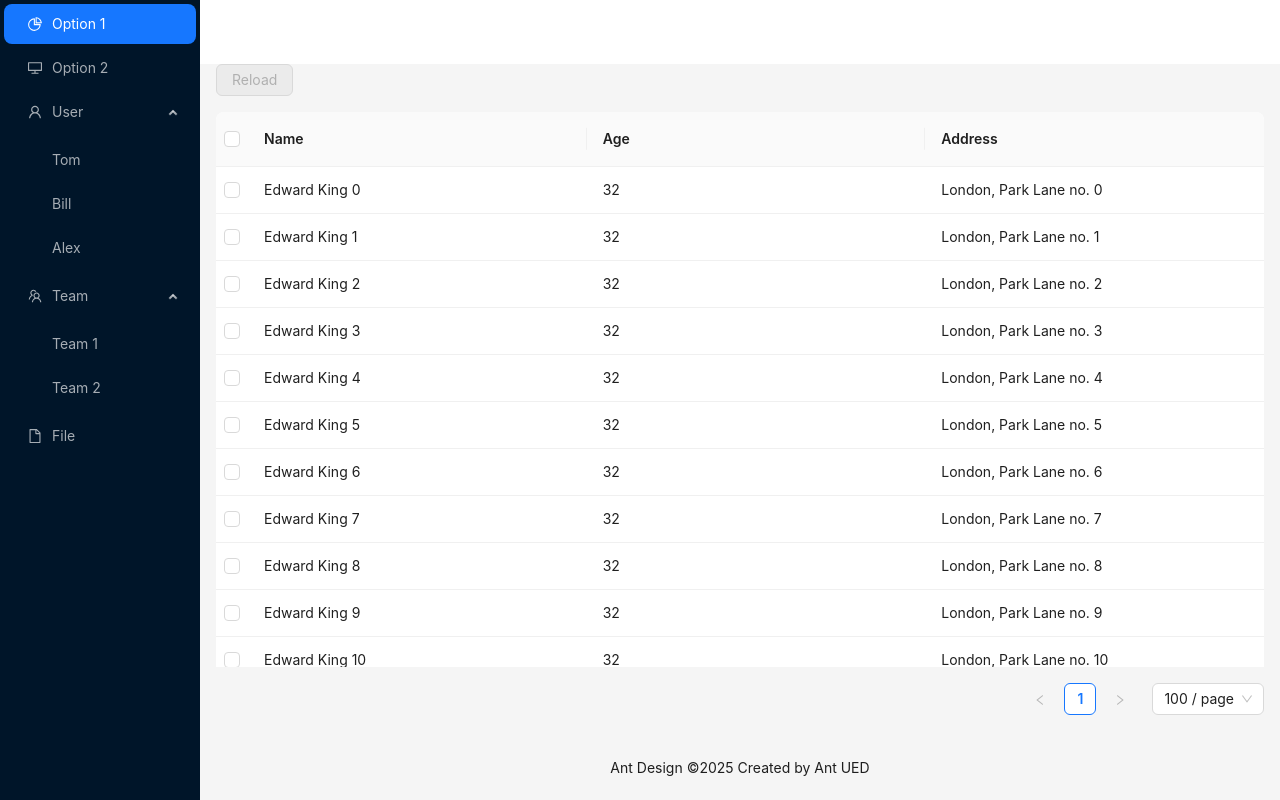
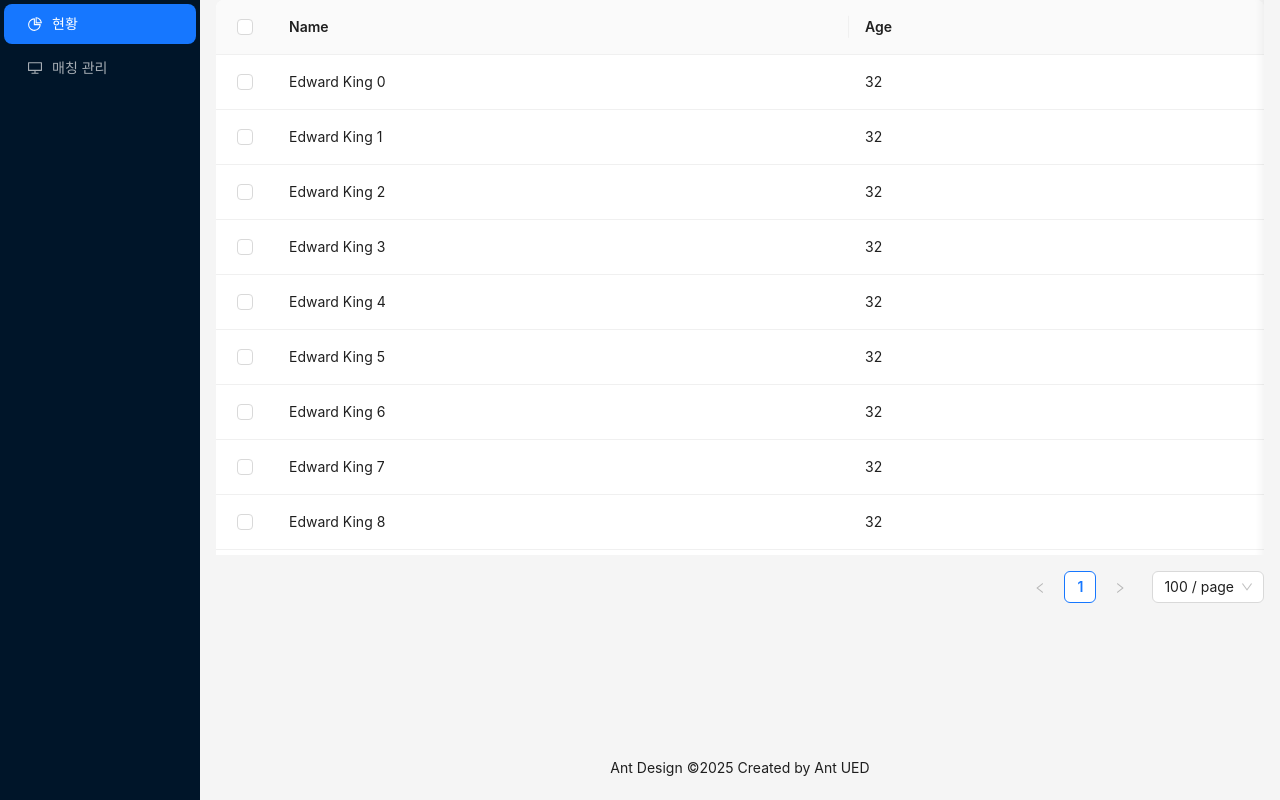
Before and after one commit to dbswnstn/thisrealadmin, a Next.js app: page / in a window 1280 px wide. Built offline with nearby package versions, Linux system fonts and the light colour scheme; what @ant-design/nextjs-registry would draw is missing.

Commit message:
어드민 개발

```diff
--- a/src/app/layout.tsx
+++ b/src/app/layout.tsx
@@ -33,8 +33,6 @@ export default function RootLayout({
 
   return (
     <html lang="en">
-
-
       <body className={`${geistSans.variable} ${geistMono.variable}`}   >
         <AntdRegistry>
           <LayoutWrapper>
--- a/src/app/page.tsx
+++ b/src/app/page.tsx
@@ -30,9 +30,9 @@ interface DataType {
 }
 
 const columns: TableColumnsType<DataType> = [
-  { title: 'Name', dataIndex: 'name' },
-  { title: 'Age', dataIndex: 'age' },
-  { title: 'Address', dataIndex: 'address' },
+  { title: 'Name', dataIndex: 'name' , width: '20%'},
+  { title: 'Age', dataIndex: 'age', width: '20%'},
+  { title: 'Address', dataIndex: 'address',width:'10%' },
 ];
 
 const dataSource = Array.from<DataType>({ length: 46 }).map<DataType>((_, i) => ({
@@ -75,6 +75,7 @@ export default function Home() {
   const rowSelection: TableRowSelection<DataType> = {
     selectedRowKeys,
     onChange: onSelectChange,
+    columnWidth: 30,
   };
 
   const [pagination, setPagination] = useState({
@@ -92,15 +93,18 @@ export default function Home() {
   return (
 
     <Flex gap="middle" vertical>
+      {/*
       <Flex align="center" gap="middle">
         <Button type="primary" onClick={start} disabled={!hasSelected} loading={loading}>
           Reload
         </Button>
         {hasSelected ? `Selected ${selectedRowKeys.length} items` : null}
       </Flex>
+      */}
       <Table<DataType>
           rowClassName={() => 'custom-row'}
-        scroll={{ y: 500 }}
+          virtual
+          scroll={{ y: 500, x: 1500}}
           rowSelection={rowSelection}
           columns={columns}
           dataSource={dataSource}
@@ -114,7 +118,6 @@ export default function Home() {
             defaultPageSize: 100
           }}
           onChange={handleTableChange}
-
         />
     </Flex>
   );
--- a/src/component/LayoutWrapper.tsx
+++ b/src/component/LayoutWrapper.tsx
@@ -10,16 +10,21 @@ import {
   TeamOutlined,
   FileOutlined,
 } from '@ant-design/icons';
-
-
+import { useRouter, usePathname } from 'next/navigation';
 
 export default function LayoutWrapper({ children }: { children: React.ReactNode }) {
 
   // const [collapsed, setCollapsed] = useState(false);
 
+  const router = useRouter();
+  const pathname = usePathname();
+
+  console.log("pathnamepathname", pathname)
+
   const items = [
-    { key: '1', icon: <PieChartOutlined />, label: 'Option 1' },
-    { key: '2', icon: <DesktopOutlined />, label: 'Option 2' },
+    { key: '/', icon: <PieChartOutlined />, label: '현황' },
+    { key: '/match', icon: <DesktopOutlined />, label: '매칭 관리' },
+       /*                                                                                                                                                                                                                                                                       ede
     {
       key: 'sub1',
       icon: <UserOutlined />,
@@ -31,6 +36,7 @@ export default function LayoutWrapper({ children }: { children: React.ReactNode
         { key: '5', label: 'Alex' },
       ],
     },
+
     {
       key: 'sub2',
       icon: <TeamOutlined />,
@@ -41,7 +47,12 @@ export default function LayoutWrapper({ children }: { children: React.ReactNode
       ],
     },
     { key: '9', icon: <FileOutlined />, label: 'File' },
+     */
   ];
+
+  const handleMenuClick = (e: { key: string }) => {
+    router.push(e.key); // 클릭한 메뉴 key를 URL로 사용
+  };
 
 
   return (
@@ -59,12 +70,16 @@ export default function LayoutWrapper({ children }: { children: React.ReactNode
         <div className="demo-logo-vertical" />
         <Menu theme="dark"
           mode="inline"
-          defaultSelectedKeys={['1']}
+          defaultSelectedKeys={[pathname]}
           defaultOpenKeys={['sub1', 'sub2']}
-          items={items} />
+          items={items}
+          onClick={handleMenuClick}
+          />
       </Sider>
       <Layout>
+        {/*
         <Header style={{ padding: 0, backgroundColor: '#fff' }} />
+         */}
         <Content style={{ margin: '0 16px' }}>
           {/* <Breadcrumb items={[{ title: 'Home' }, { title: 'List' }, { title: 'App' }]} separator=">" />  */}
           {children}
```
Lines whose indentation alone changed are shown as unchanged.
